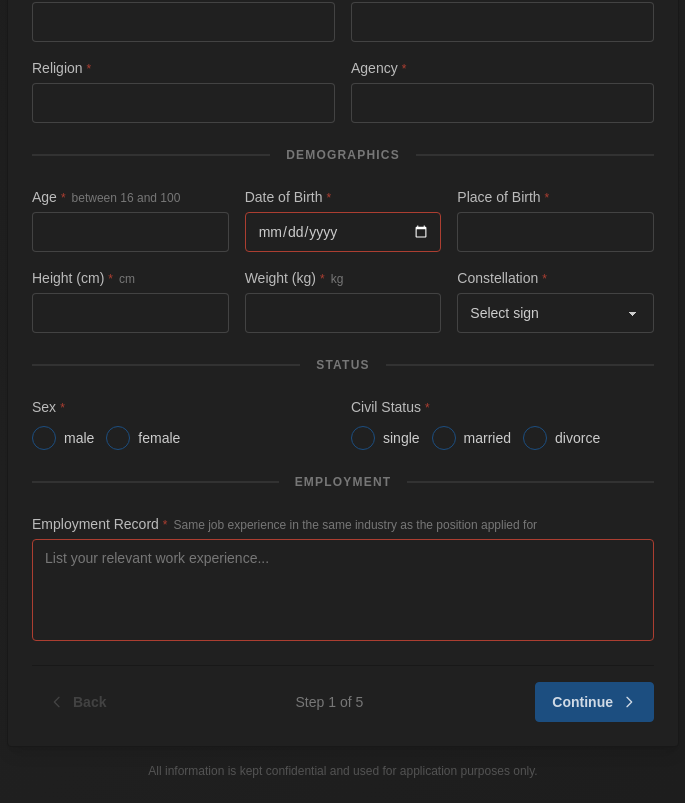
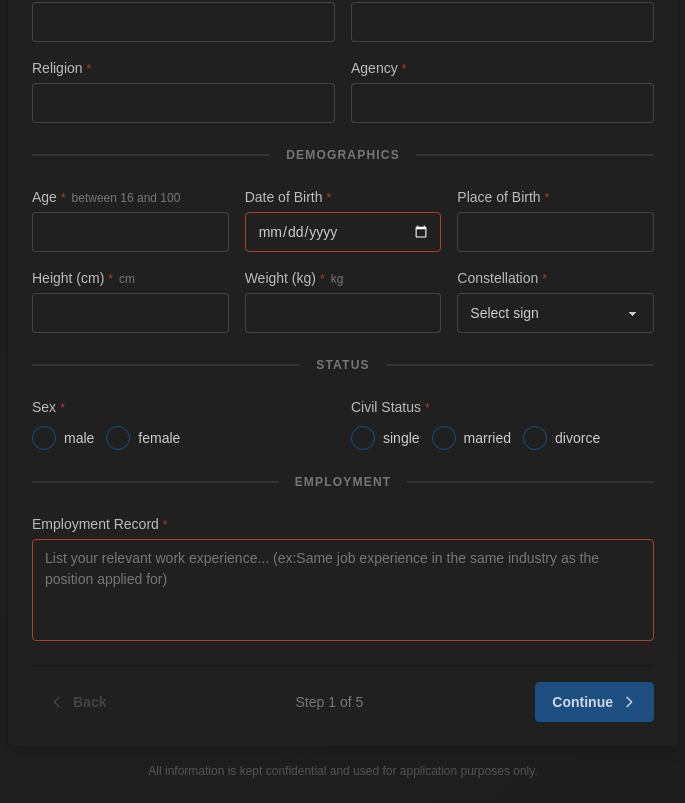
Before and after one commit to ButzAmaga/ApplicationForm, a Next.js app: page / in a window 1280 px wide. Shown: the part 534-1337 px from the top of the page, without its empty margins (297-982 px from the left). Built offline with nearby package versions, Linux system fonts and the light colour scheme.

Commit message:
refactoring family member component

```diff
--- a/component/appForm.tsx
+++ b/component/appForm.tsx
@@ -172,10 +172,11 @@ export default function ApplicationForm() {
               <Step3Contact errors={formState.errors} show={state.currentStep == 3}   />
 
 
-              {/*
+
               {state.currentStep === 4 && (
                 <Step4Family data={state.formData} errors={state.stepErrors} onChange={onChange} />
               )}
+              {/*
               {state.currentStep === 5 && (
                 <Step5Review data={state.formData} onEdit={(step) => dispatch({ type: "GO_TO_STEP", step })} />
               )}
--- a/component/famMember.tsx
+++ b/component/famMember.tsx
@@ -5,21 +5,25 @@ import { nanoid } from "nanoid";
 import { FamilyMember, FormErrors } from "@/lib/types";
 
 
-interface Step4Props {
-  data: Partial<FormData>;
-  errors: FormErrors;
-  onChange: <K extends keyof FormData>(field: K, value: FormData[K]) => void;
+type Step4Props = {
+
+  errors: {
+
+    family_members?: string[] | undefined;
+
+  } | null;
+  show: boolean
 }
 
-const emptyMember = (): FamilyMember => ({
-  id: nanoid(8),
-  name: "",
-  relationship: "",
-  phone: "",
-  liveTogether: false,
-});
+type FamilyMember = {
+  id: number;
+  name: string;
+  relationship: string;
+  phone: string;
+  liveTogether: boolean;
+};
 
-export function Step4Family({ data, errors, onChange }: Step4Props) {
+export function Step4Family({  errors, show }: Step4Props) {
   const members: FamilyMember[] = data.family_members ?? [];
 
   const updateMember = useCallback(
--- a/component/personalInfo.tsx
+++ b/component/personalInfo.tsx
@@ -148,9 +148,9 @@ export function Step1Personal({ errors, show } : StepPersonalType) {
       <div className="divider text-xs font-semibold tracking-widest text-base-content/50">EMPLOYMENT</div>
       <TextArea
         label="Employment Record" required
-        hint="Same job experience in the same industry as the position applied for"
+        hint=""
         errors={errors?.employment_record}
-        placeholder="List your relevant work experience..."
+        placeholder="List your relevant work experience... (ex:Same job experience in the same industry as the position applied for)"
         rows={4}
         name="employment_record"
       />
--- a/component/sample.tsx
+++ /dev/null
@@ -1,7 +0,0 @@
-"use client"
-import { MyDocument } from '@/lib/pdf/TestDocument';
-import { PDFViewer } from '@react-pdf/renderer';
-
-export function Sample(){
-    return <PDFViewer><MyDocument /></PDFViewer>;
-}
```
